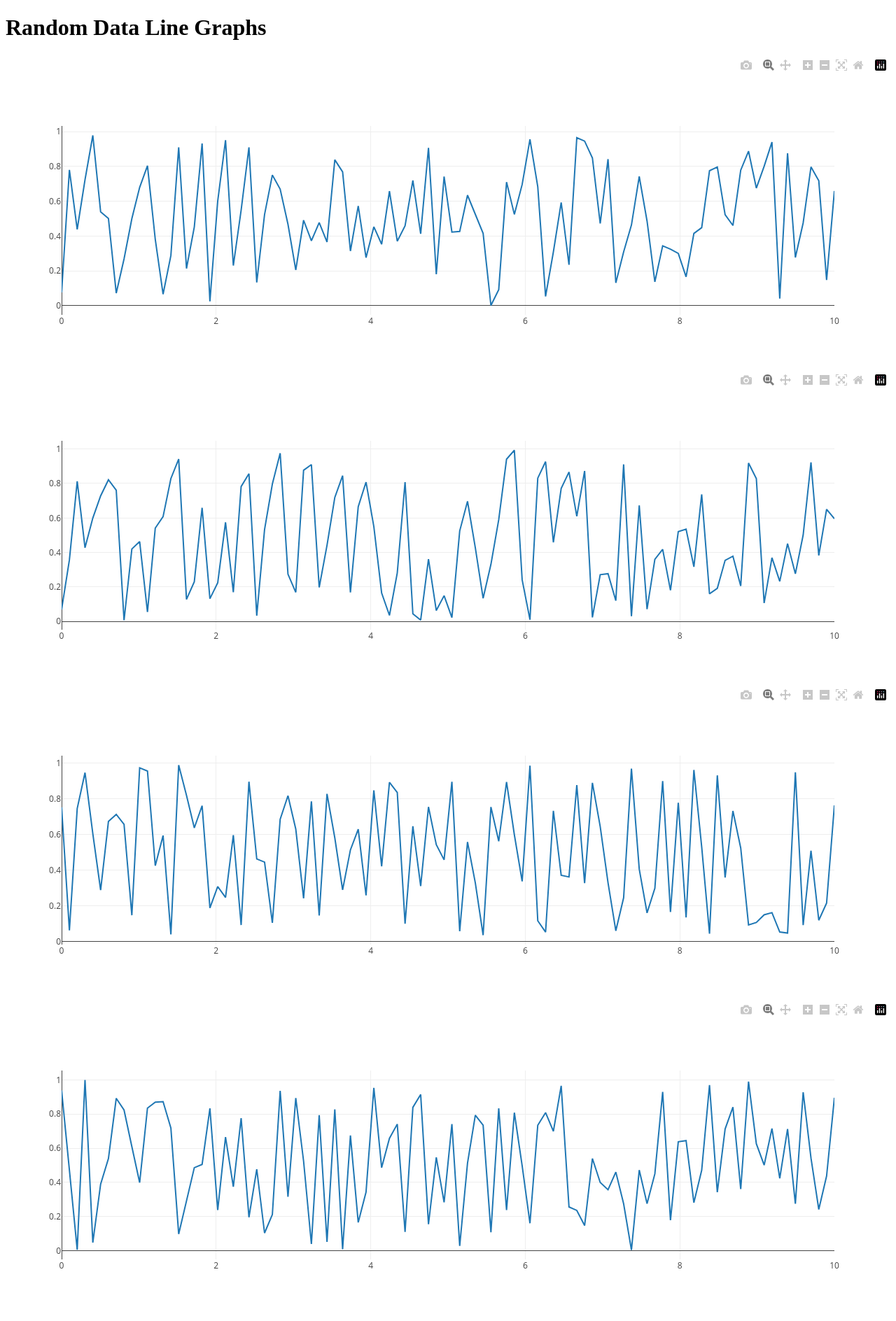
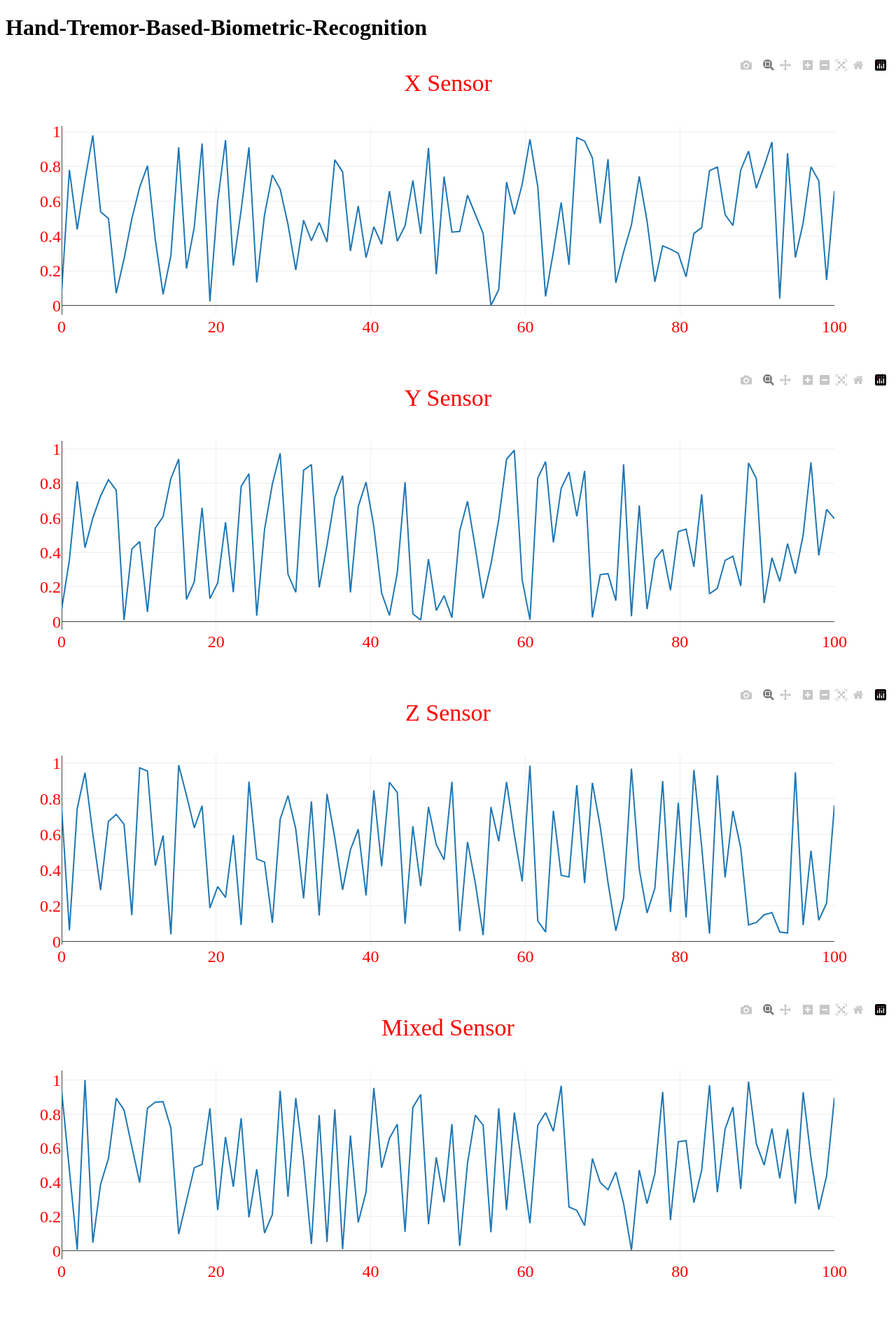
Before and after one commit to cepdnaclk/e19-co544-Hand-Tremor-Based-Biometric-Recognition, a Flask app: page / in a window 1280 px wide. Shown: the whole page at 70% size. Run offline with Flask 3, Linux system fonts and the light colour scheme; some libraries are stand-ins or nearby versions.

Commit message:
add label to flask app graphs

```diff
--- a/Project/src/app.py
+++ b/Project/src/app.py
@@ -10,7 +10,7 @@ def index():
 @app.route('/data')
 def data():
     # Generate random data
-    x = np.linspace(0, 10, 100)
+    x = np.linspace(0, 100, 100)
     y1 = np.random.rand(100).tolist()
     y2 = np.random.rand(100).tolist()
     y3 = np.random.rand(100).tolist()
--- a/Project/src/templates/index.html
+++ b/Project/src/templates/index.html
@@ -7,7 +7,7 @@
     <script src="https://cdn.plot.ly/plotly-latest.min.js"></script>
 </head>
 <body>
-    <h1>Random Data Line Graphs</h1>
+    <h1>Hand-Tremor-Based-Biometric-Recognition </h1>
     <div id="graph1"></div>
     <div id="graph2"></div>
     <div id="graph3"></div>
@@ -30,7 +30,14 @@
                         y: y1,
                         mode: 'lines',
                         name: 'X Data'
-                    }]);
+                    }], {
+                        title: 'X Sensor',
+                        font: {
+                                size: 24,
+                                family: 'Times New Roman',
+                                color: 'red'
+                            }
+                    });
 
                     // Update graph 2
                     Plotly.react('graph2', [{
@@ -38,7 +45,14 @@
                         y: y2,
                         mode: 'lines',
                         name: 'Y Data'
-                    }]);
+                    }], {
+                        title: 'Y Sensor',
+                        font: {
+                                size: 24,
+                                family: 'Times New Roman',
+                                color: 'red'
+                            }
+                    });
 
                     // Update graph 3
                     Plotly.react('graph3', [{
@@ -46,7 +60,14 @@
                         y: y3,
                         mode: 'lines',
                         name: 'Z Data'
-                    }]);
+                    }], {
+                        title: 'Z Sensor',
+                        font: {
+                                size: 24,
+                                family: 'Times New Roman',
+                                color: 'red'
+                            }
+                    });
 
                     // Update graph 4
                     Plotly.react('graph4', [{
@@ -54,7 +75,14 @@
                         y: y4,
                         mode: 'lines',
                         name: 'Mixed Data'
-                    }]);
+                    }], {
+                        title: 'Mixed Sensor',
+                        font: {
+                                size: 24,
+                                family: 'Times New Roman',
+                                color: 'red'
+                            }
+                    });
                 });
         }
 
```
